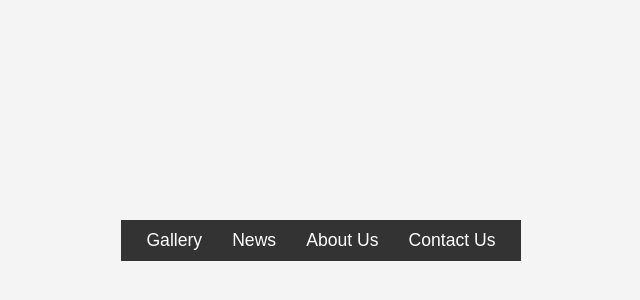
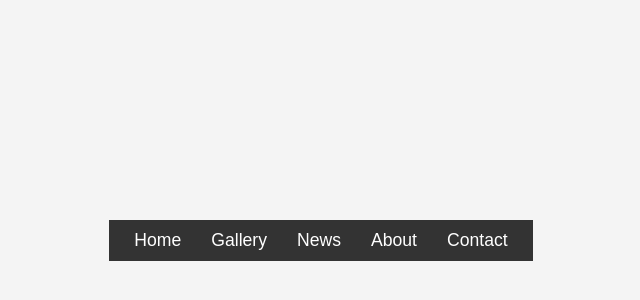
Before and after one commit to sdg877/hj_frontend, a React (Vite) app in the folder frontend/hj/: page / in a window 1280 px wide. Shown: the part 160-460 px from the top of the page, without its empty margins (319-959 px from the left). Built offline with nearby package versions, Linux system fonts and the light colour scheme.

Commit message:
Removing navbar from login page

```diff
--- a/frontend/hj/src/site/components/Navbar.jsx
+++ b/frontend/hj/src/site/components/Navbar.jsx
@@ -1,33 +1,34 @@
-// Navbar.jsx
 import React from 'react';
 import { Link, useLocation } from 'react-router-dom';
 
 const Navbar = () => {
   const location = useLocation();
 
+  if (location.pathname.startsWith('/login')) {
+    return null;
+  }
+
   const links = [
     { to: '/', label: 'Home' },
     { to: '/gallery', label: 'Gallery' },
     { to: '/news', label: 'News' },
-    { to: '/about', label: 'About Us' },
-    { to: '/contact', label: 'Contact Us' },
+    { to: '/about', label: 'About' },
+    { to: '/contact', label: 'Contact' },
   ];
 
   return (
     <nav className="navbar">
       <ul className="navbar-list">
         {links.map(({ to, label }) => (
-          to !== location.pathname && (
-            <li key={to} className="navbar-item">
-              <Link to={to} className="navbar-link">
-                {label}
-              </Link>
-            </li>
-          )
+          <li key={to} className="navbar-item">
+            <Link to={to} className="navbar-link">
+              {label}
+            </Link>
+          </li>
         ))}
       </ul>
     </nav>
   );
-}
+};
 
 export default Navbar;
```
